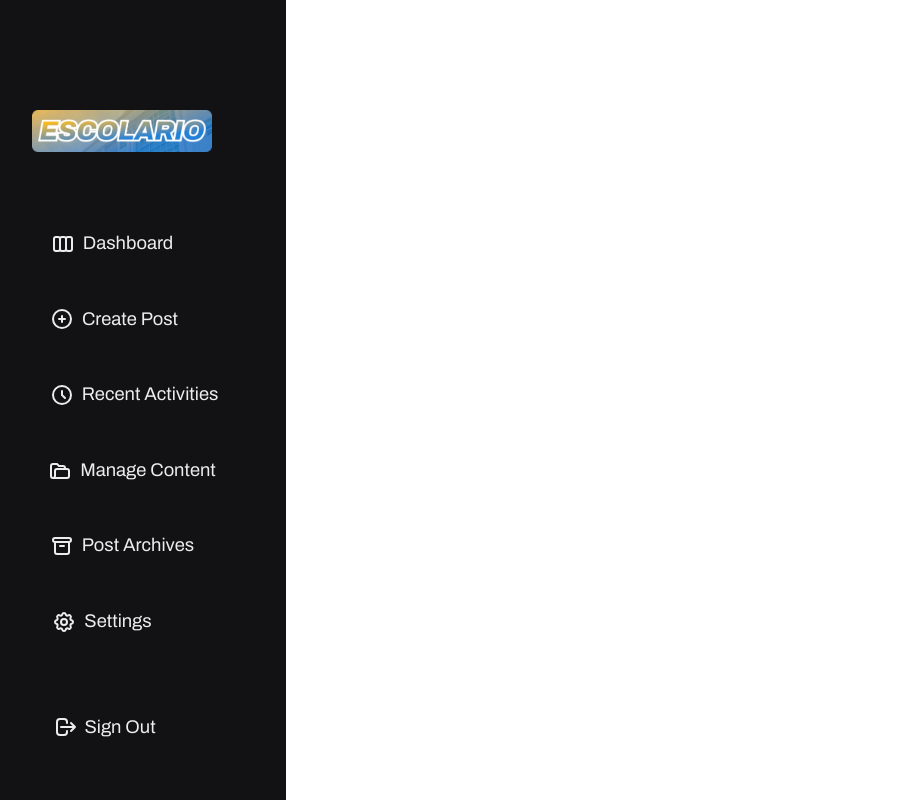
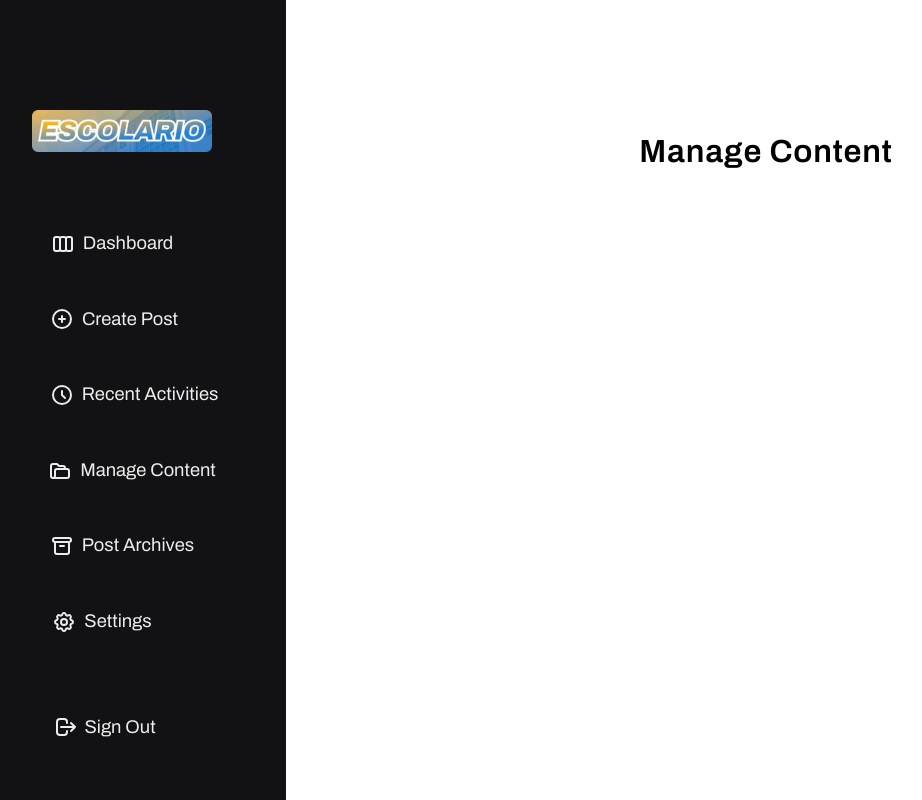
Before and after one commit to judgemongcal/se-becarios-cms, a React (Vite) app in the folder becarios-admin/: page /manage-content in a window 1280 px wide. Shown: the whole page, without its empty margins (42-964 px from the left). Built offline with nearby package versions, Linux system fonts and the light colour scheme.

Commit message:
cleared out commented code

```diff
--- a/becarios-admin/src/pages/ManageContent.jsx
+++ b/becarios-admin/src/pages/ManageContent.jsx
@@ -1,5 +1,6 @@
 import NavBar from '../components/global/NavBar';
 import NavBarMobile from '../components/global/NavBarMobile';
+import PageTitle from '../components/global/PageTitle';
 
 function ManageContent() {
   return (
@@ -9,8 +10,10 @@ function ManageContent() {
         <NavBarMobile />
       </div>
 
-      <div className="content flex w-[100%] flex-col gap-[5rem] px-9 md:mb-[5rem] md:px-16 lg:ml-[21rem] lg:mt-[3rem]">
-        <div className="lists flex flex-col gap-[2rem] xl:flex-row"></div>
+      <div className="content mt-[10rem] flex w-[100%] flex-col gap-[5rem] px-9 md:mb-[5rem] md:px-16 lg:ml-[21rem] lg:mt-[8rem] lg:pb-[20%]">
+        <PageTitle title="Manage Content" />
+
+        <div className="content mx-auto flex w-[95%] flex-col justify-around gap-[4rem] xl:flex-row"></div>
       </div>
     </div>
   );
--- a/becarios-admin/src/pages/Settings.jsx
+++ b/becarios-admin/src/pages/Settings.jsx
@@ -20,12 +20,11 @@ function Settings() {
           </h2>
           <div className="rounded-8 bg-brand-gray w-[100%] py-[0.05rem] opacity-[25%]"></div>
         </div>
-        {/* <div className="admin-lists flex flex-col gap-[2rem] xl:flex-row"> */}
+
         <div className="content mx-auto flex w-[95%] flex-col justify-around gap-[4rem] xl:flex-row">
           <SuperAdminList />
           <AdminList />
         </div>
-        {/* </div> */}
       </div>
     </div>
   );
```
